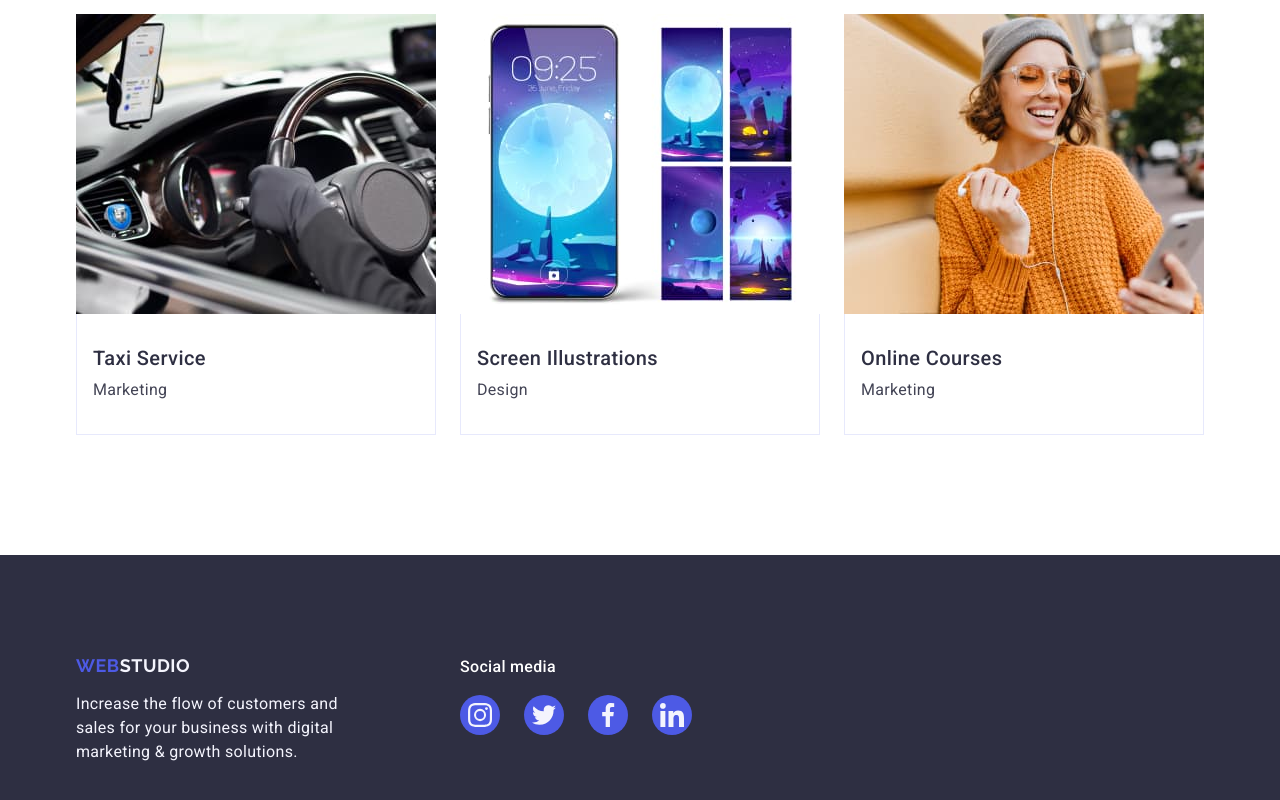
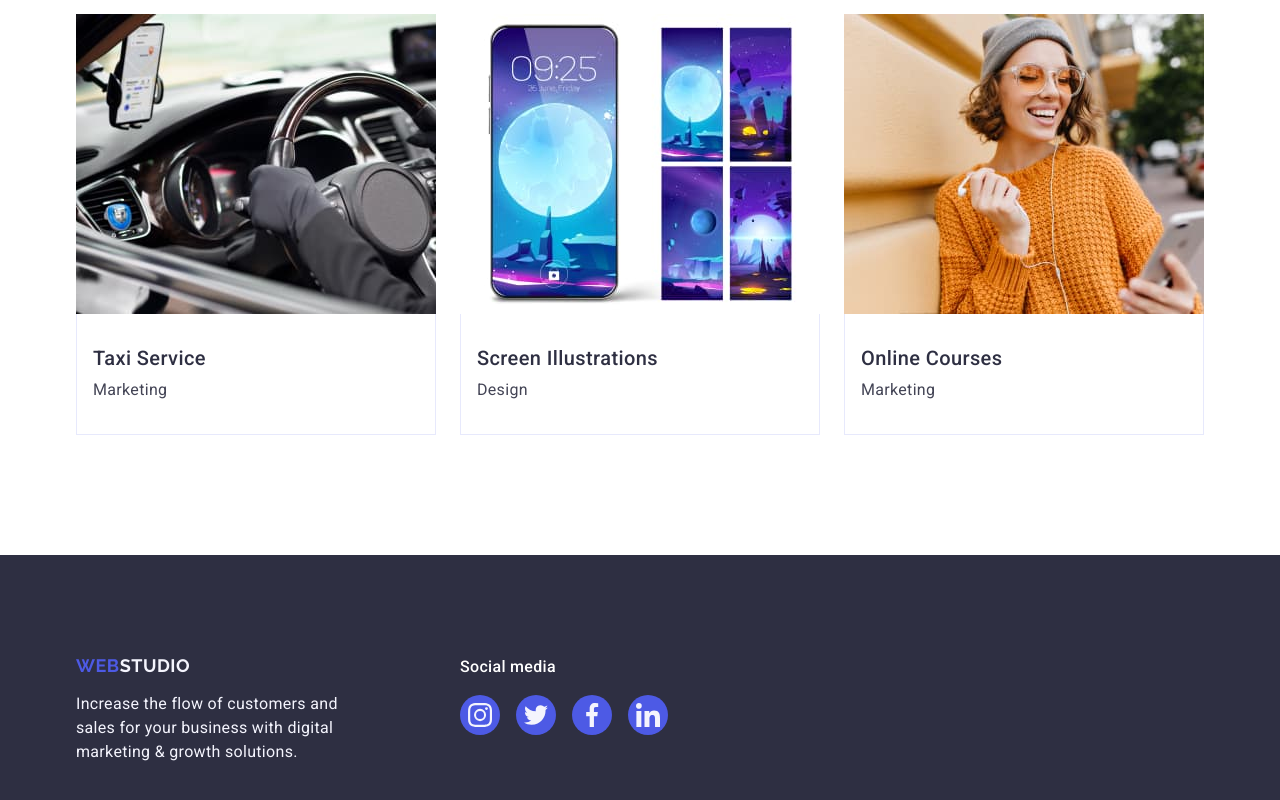
Before and after one commit to dima23lit/goit-markup-hw-04, a plain HTML site: page index.html in a window 1280 px wide. Shown: the part 2628-3428 px from the top of the page. Drawn offline with nearby package versions, Linux system fonts and the light colour scheme.

Commit message:
Change HTML and CSS

```diff
--- a/css/styles.css
+++ b/css/styles.css
@@ -411,7 +411,7 @@ img {
   transition: box-shadow 250 cubic-bezier(0.4, 0, 0.2, 1);
 }
 
-.main-advantages-item:hover {
+.main-portfolio-item:hover {
   transform: translateY(0%);
   box-shadow: 0px 1px 6px rgba(46, 47, 66, 0.08),
     0px 1px 1px rgba(46, 47, 66, 0.16), 0px 2px 1px rgba(46, 47, 66, 0.08);
@@ -526,3 +526,7 @@ img {
 .footer-social-icon {
   fill: #f4f4fd;
 }
+
+.main-social-list-footer {
+  gap: 16px;
+}
--- a/index.html
+++ b/index.html
@@ -523,7 +523,7 @@
         </div>
         <div class="footer-social-link">
           <p class="footer-social-title">Social media</p>
-          <ul class="main-social-list">
+          <ul class="main-social-list main-social-list-footer">
             <li class="main-social-item">
               <a
                 class="main-social-link main-social-link-footer"
```
